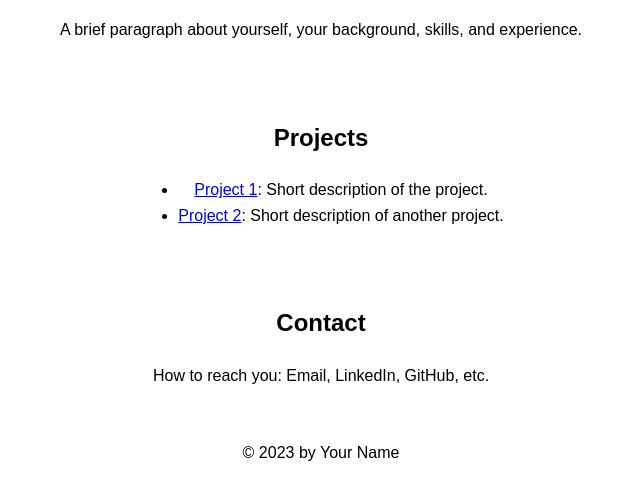
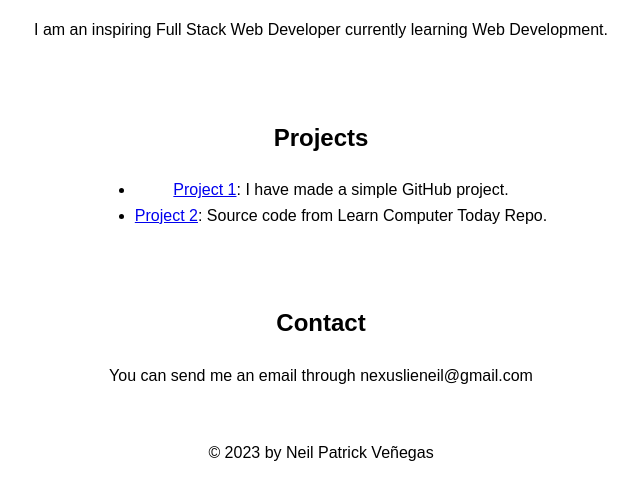
Before and after one commit to Neil19LCT/githubproject, a plain HTML site: page index.html in a window 1280 px wide. Shown: the part 305-800 px from the top of the page, without its empty margins (319-959 px from the left). Drawn offline with Linux system fonts and the light colour scheme.

Commit message:
Update index.html
changed some information on lines

```diff
--- a/index.html
+++ b/index.html
@@ -66,15 +66,15 @@
             <h2>About Me</h2>
             <img src="profile_picture.jpg" alt="Your Name's Profile Picture" class="profile-pic">
             <p>
-                A brief paragraph about yourself, your background, skills, and experience.
+                I am an inspiring Full Stack Web Developer currently learning Web Development.
             </p>
         </section>
 
         <section id="projects">
             <h2>Projects</h2>
             <ul>
-                <li><a href="#">Project 1</a>: Short description of the project.</li>
-                <li><a href="#">Project 2</a>: Short description of another project.</li>
+                <li><a href="https://github.com/Neil19LCT/githubproject">Project 1</a>: I have made a simple GitHub project.</li>
+                <li><a href="https://github.com/LearnComputerToday/githubproject">Project 2</a>: Source code from Learn Computer Today Repo.</li>
                 <!-- Add more projects as list items -->
             </ul>
         </section>
@@ -82,12 +82,12 @@
         <section id="contact">
             <h2>Contact</h2>
             <p>
-                How to reach you: Email, LinkedIn, GitHub, etc.
+                You can send me an email through nexuslieneil@gmail.com
             </p>
         </section>
 
         <footer>
-            <p>© 2023 by Your Name</p>
+            <p>© 2023 by Neil Patrick Veñegas</p>
         </footer>
     </div>
 </body>
```
